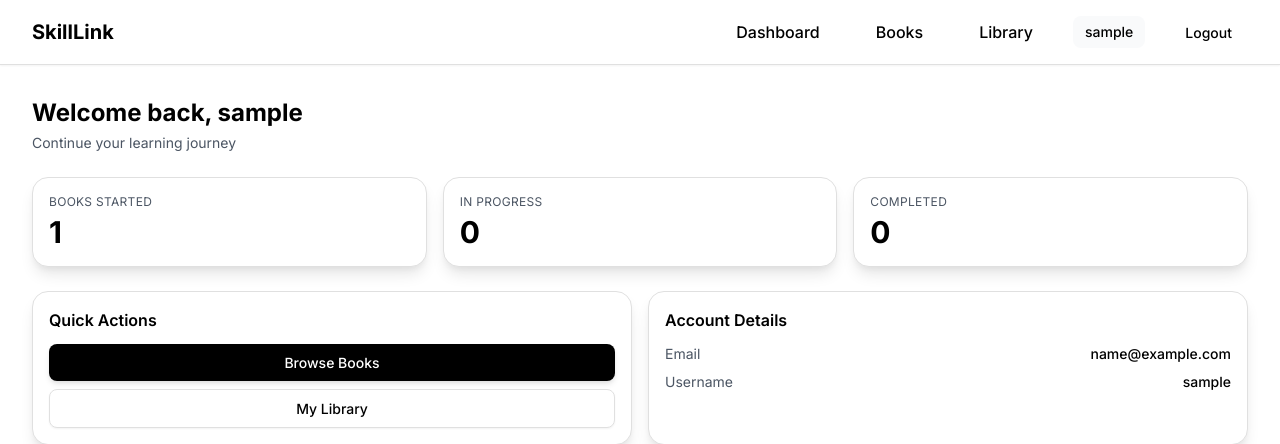
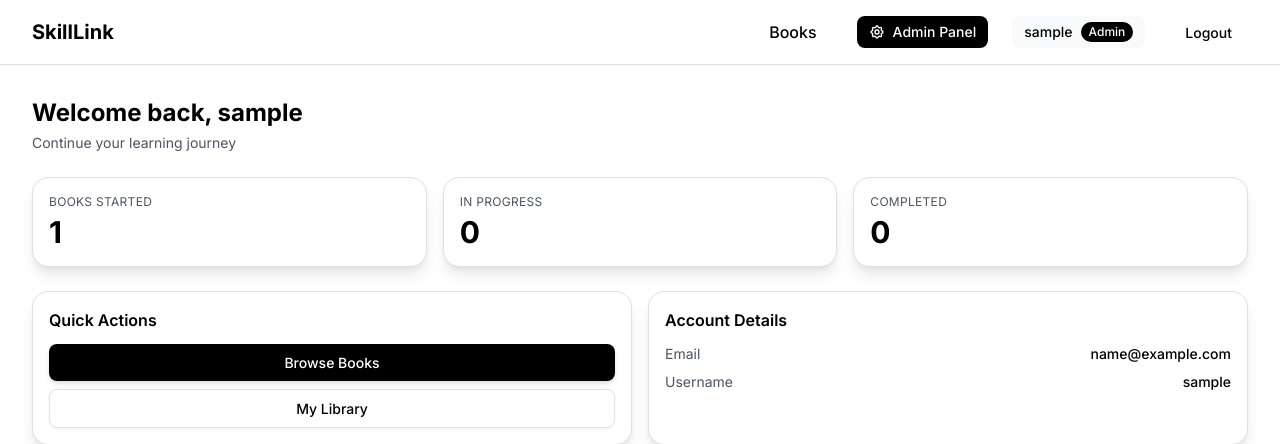
Before and after one commit to rhaprace/skillLink, a PHP site: page /index.php in a window 1280 px wide. Shown: the top 444 px of the page. Run offline with PHP 8.4, Linux system fonts and the light colour scheme; the visitor is signed in with stand-in values (Sample User, id 1); data comes from the database, SQL or seed files in the repository; some libraries are stand-ins or nearby versions.

Commit message:
fix admin view site paths

```diff
--- a/project/public/index.php
+++ b/project/public/index.php
@@ -8,7 +8,10 @@ require_once '../src/controllers/BookController.php';
 $bookController = new BookController($pdo);
 $totalBooks = $bookController->getTotalBooksCount();
 
-if (isset($_SESSION['user_id'])) {
+$isLoggedInUser = isset($_SESSION['user_id']);
+$isAdmin = isset($_SESSION['admin_id']);
+
+if ($isLoggedInUser) {
     $userStats = $bookController->getUserDashboardStats($_SESSION['user_id']);
     $recentBooks = $bookController->getRecentlyAccessed($_SESSION['user_id'], 3);
 }
@@ -16,7 +19,7 @@ if (isset($_SESSION['user_id'])) {
 require_once '../src/includes/header.php';
 ?>
 
-<?php if (isset($_SESSION['user_id'])): ?>
+<?php if ($isLoggedInUser): ?>
     <div class="min-h-screen bg-white py-8">
         <div class="container-custom w-full">
             <div class="w-full">
@@ -120,6 +123,22 @@ require_once '../src/includes/header.php';
     <div class="min-h-screen bg-white py-8">
         <div class="container-custom w-full">
             <div class="w-full">
+                <?php if ($isAdmin): ?>
+                    <div class="mb-6 animate-fade-in">
+                        <div class="card p-6 bg-gray-50 border border-gray-200">
+                            <div class="flex items-center gap-3">
+                                <svg class="w-6 h-6 text-gray-600" fill="none" stroke="currentColor" viewBox="0 0 24 24">
+                                    <path stroke-linecap="round" stroke-linejoin="round" stroke-width="2" d="M13 16h-1v-4h-1m1-4h.01M21 12a9 9 0 11-18 0 9 9 0 0118 0z"></path>
+                                </svg>
+                                <div>
+                                    <h3 class="font-semibold text-black">Admin Preview Mode</h3>
+                                    <p class="text-sm text-gray-600">You're viewing the public site as an admin. This is how visitors see SkillLink.</p>
+                                </div>
+                            </div>
+                        </div>
+                    </div>
+                <?php endif; ?>
+
                 <div class="grid grid-cols-1 md:grid-cols-2 gap-12 items-center">
                     <div class="animate-fade-in">
                         <h1 class="text-5xl font-bold text-black mb-4 leading-tight">
@@ -129,10 +148,17 @@ require_once '../src/includes/header.php';
                         <p class="text-lg text-gray-600 mb-8">
                             Access interactive lessons and quizzes designed to help you learn faster and retain more. Start your learning journey today.
                         </p>
-                        <div class="flex flex-col sm:flex-row gap-3">
-                            <a href="register.php" class="btn btn-primary">Get Started</a>
-                            <a href="login.php" class="btn btn-secondary">Sign In</a>
-                        </div>
+                        <?php if ($isAdmin): ?>
+                            <div class="flex flex-col sm:flex-row gap-3">
+                                <a href="admin/dashboard.php" class="btn btn-primary">Back to Admin Panel</a>
+                                <a href="books.php" class="btn btn-secondary">Browse Books</a>
+                            </div>
+                        <?php else: ?>
+                            <div class="flex flex-col sm:flex-row gap-3">
+                                <a href="register.php" class="btn btn-primary">Get Started</a>
+                                <a href="login.php" class="btn btn-secondary">Sign In</a>
+                            </div>
+                        <?php endif; ?>
                     </div>
 
                     <div class="grid grid-cols-2 gap-4 animate-slide-up">
--- a/project/src/includes/header.php
+++ b/project/src/includes/header.php
@@ -26,7 +26,28 @@
                     </a>
                 </div>
                 <div class="flex items-center gap-2 md:gap-4 lg:gap-6">
-                    <?php if (isset($_SESSION['user_id'])): ?>
+                    <?php if (isset($_SESSION['admin_id'])): ?>
+                        <a href="books.php" class="nav-link">Books</a>
+                        <a href="admin/dashboard.php" class="hidden lg:flex items-center gap-2 px-3 py-1.5 bg-black text-white rounded-lg hover:bg-gray-800 transition-colors">
+                            <svg class="w-4 h-4" fill="none" stroke="currentColor" viewBox="0 0 24 24">
+                                <path stroke-linecap="round" stroke-linejoin="round" stroke-width="2" d="M10.325 4.317c.426-1.756 2.924-1.756 3.35 0a1.724 1.724 0 002.573 1.066c1.543-.94 3.31.826 2.37 2.37a1.724 1.724 0 001.065 2.572c1.756.426 1.756 2.924 0 3.35a1.724 1.724 0 00-1.066 2.573c.94 1.543-.826 3.31-2.37 2.37a1.724 1.724 0 00-2.572 1.065c-.426 1.756-2.924 1.756-3.35 0a1.724 1.724 0 00-2.573-1.066c-1.543.94-3.31-.826-2.37-2.37a1.724 1.724 0 00-1.065-2.572c-1.756-.426-1.756-2.924 0-3.35a1.724 1.724 0 001.066-2.573c-.94-1.543.826-3.31 2.37-2.37.996.608 2.296.07 2.572-1.065z"></path>
+                                <path stroke-linecap="round" stroke-linejoin="round" stroke-width="2" d="M15 12a3 3 0 11-6 0 3 3 0 016 0z"></path>
+                            </svg>
+                            <span class="text-sm font-medium">Admin Panel</span>
+                        </a>
+                        <a href="admin/dashboard.php" class="lg:hidden btn btn-ghost btn-sm whitespace-nowrap">
+                            Admin
+                        </a>
+                        <div class="hidden lg:flex items-center gap-2 px-3 py-1.5 bg-gray-50 rounded-lg">
+                            <span class="text-sm font-medium text-black"><?php echo htmlspecialchars($_SESSION['admin_username'] ?? 'Admin'); ?></span>
+                            <span class="px-2 py-0.5 bg-black text-white text-xs font-medium rounded-full">
+                                <?php echo ucfirst(str_replace('_', ' ', $_SESSION['admin_role'] ?? 'admin')); ?>
+                            </span>
+                        </div>
+                        <a href="admin/logout.php" class="btn btn-ghost btn-sm whitespace-nowrap">
+                            Logout
+                        </a>
+                    <?php elseif (isset($_SESSION['user_id'])): ?>
                         <a href="index.php" class="nav-link hidden sm:block">Dashboard</a>
                         <a href="books.php" class="nav-link">Books</a>
                         <a href="my-library.php" class="nav-link hidden sm:block">Library</a>
--- a/project/src/middleware/admin-auth.php
+++ b/project/src/middleware/admin-auth.php
@@ -1,7 +1,7 @@
 <?php
 
 if (!isset($_SESSION['admin_id']) || !isset($_SESSION['admin_role'])) {
-    header('Location: ../admin/login.php');
+    header('Location: ../login.php?error=' . urlencode('Please log in as an admin to access this page.'));
     exit();
 }
 
```
Also changed, not shown: project/src/includes/components/admin-sidebar.php (+9 -0 lines).
